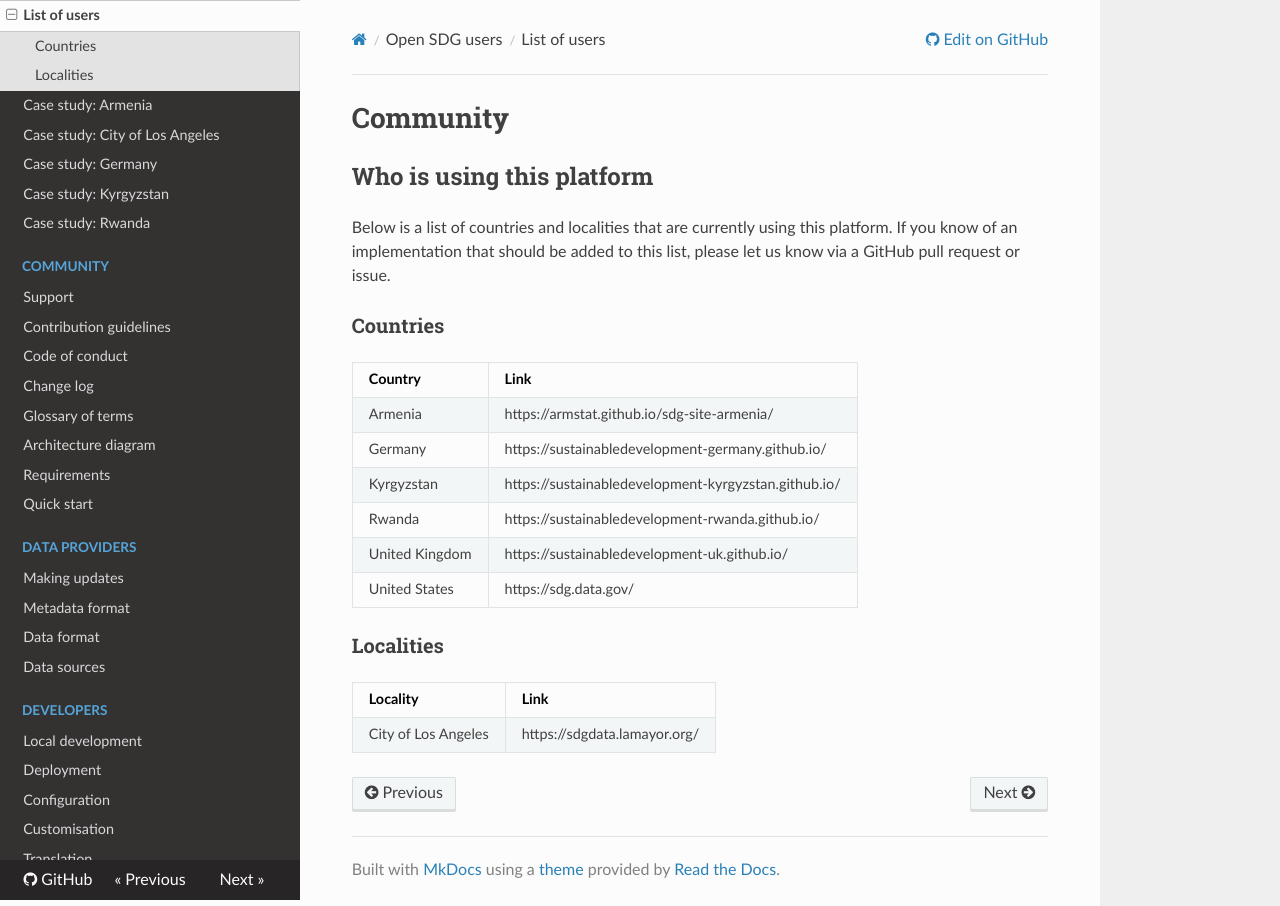
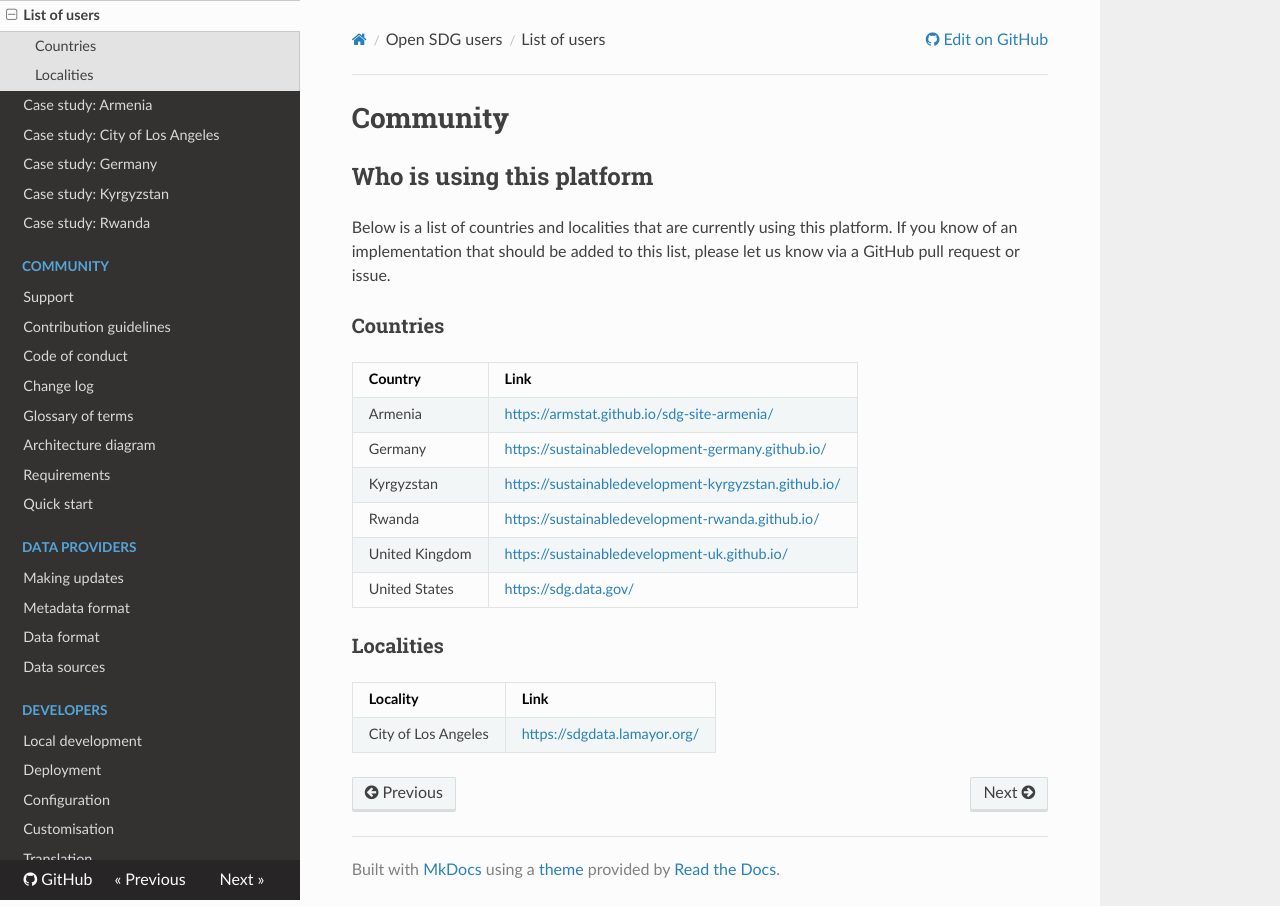
Before and after one commit to open-sdg/open-sdg, an MkDocs documentation site: the page built from docs/community.md, in a window 1280 px wide. Built offline with MkDocs 1.6.1, drawn with Linux system fonts in a browser that asks for light colours; nearby versions of some CDN libraries; old or Windows-style settings are respelled for this version of MkDocs.

Commit message:
Make URLs into clickable links

```diff
--- a/docs/community.md
+++ b/docs/community.md
@@ -8,15 +8,15 @@ Below is a list of countries and localities that are currently using this platfo
 
 |Country|Link|
 |----|----|
-|Armenia|https://armstat.github.io/sdg-site-armenia/|
-|Germany|https://sustainabledevelopment-germany.github.io/|
-|Kyrgyzstan|https://sustainabledevelopment-kyrgyzstan.github.io/|
-|Rwanda|https://sustainabledevelopment-rwanda.github.io/|
-|United Kingdom|https://sustainabledevelopment-uk.github.io/|
-|United States|https://sdg.data.gov/|
+|Armenia|<https://armstat.github.io/sdg-site-armenia/>|
+|Germany|<https://sustainabledevelopment-germany.github.io/>|
+|Kyrgyzstan|<https://sustainabledevelopment-kyrgyzstan.github.io/>|
+|Rwanda|<https://sustainabledevelopment-rwanda.github.io/>|
+|United Kingdom|<https://sustainabledevelopment-uk.github.io/>|
+|United States|<https://sdg.data.gov/>|
 
 ### Localities
 
 |Locality|Link|
 |----|----|
-|City of Los Angeles|https://sdgdata.lamayor.org/|
+|City of Los Angeles|<https://sdgdata.lamayor.org/>|
```
